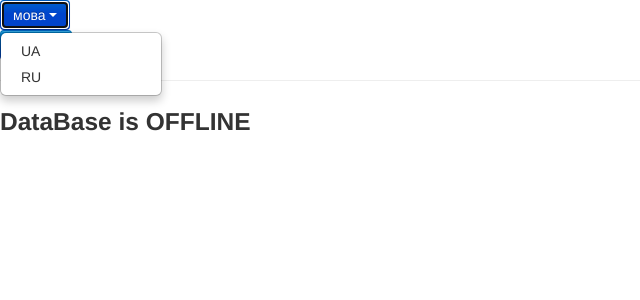
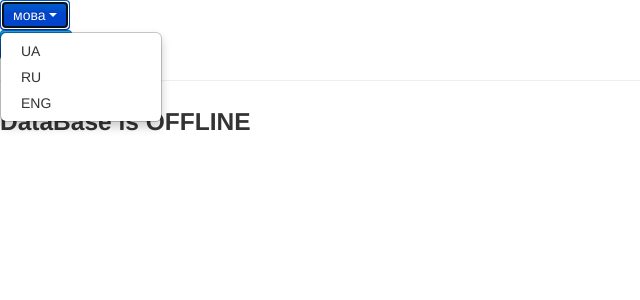
Before and after one commit to aneroin/joker, a PHP site: page / in a window 1280 px wide, after a click on "мова". Shown: the top 300 px of the page, without its empty margins (0-640 px from the left). Run offline with PHP 8.4, Linux system fonts and the light colour scheme; data that the repository does not hold is empty; a stand-in replaces the project's code that opens the database connection.

Commit message:
eng
added english language in menu

```diff
--- a/app/views/header.php
+++ b/app/views/header.php
@@ -18,6 +18,7 @@
 	  	<ul class="dropdown-menu">
 		    <li><a href="language.php?lang=ua" > UA </a></li>
 			<li><a href="language.php?lang=ru" > RU </a></li>
+			<li><a href="language.php?lang=eng" > ENG </a></li>
 	  	</ul>
 	</div>
 	<div class="dropdown">
```
